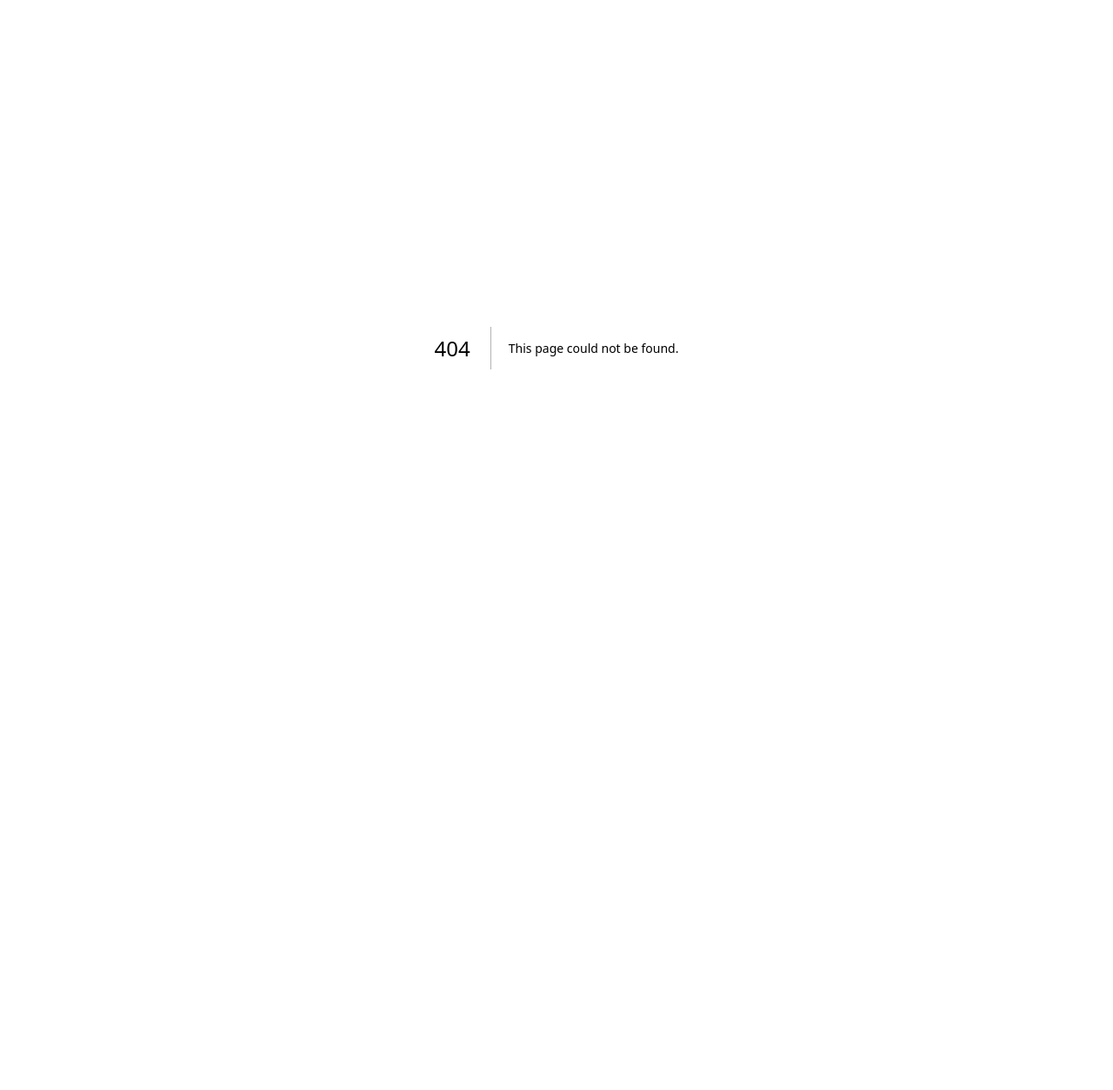
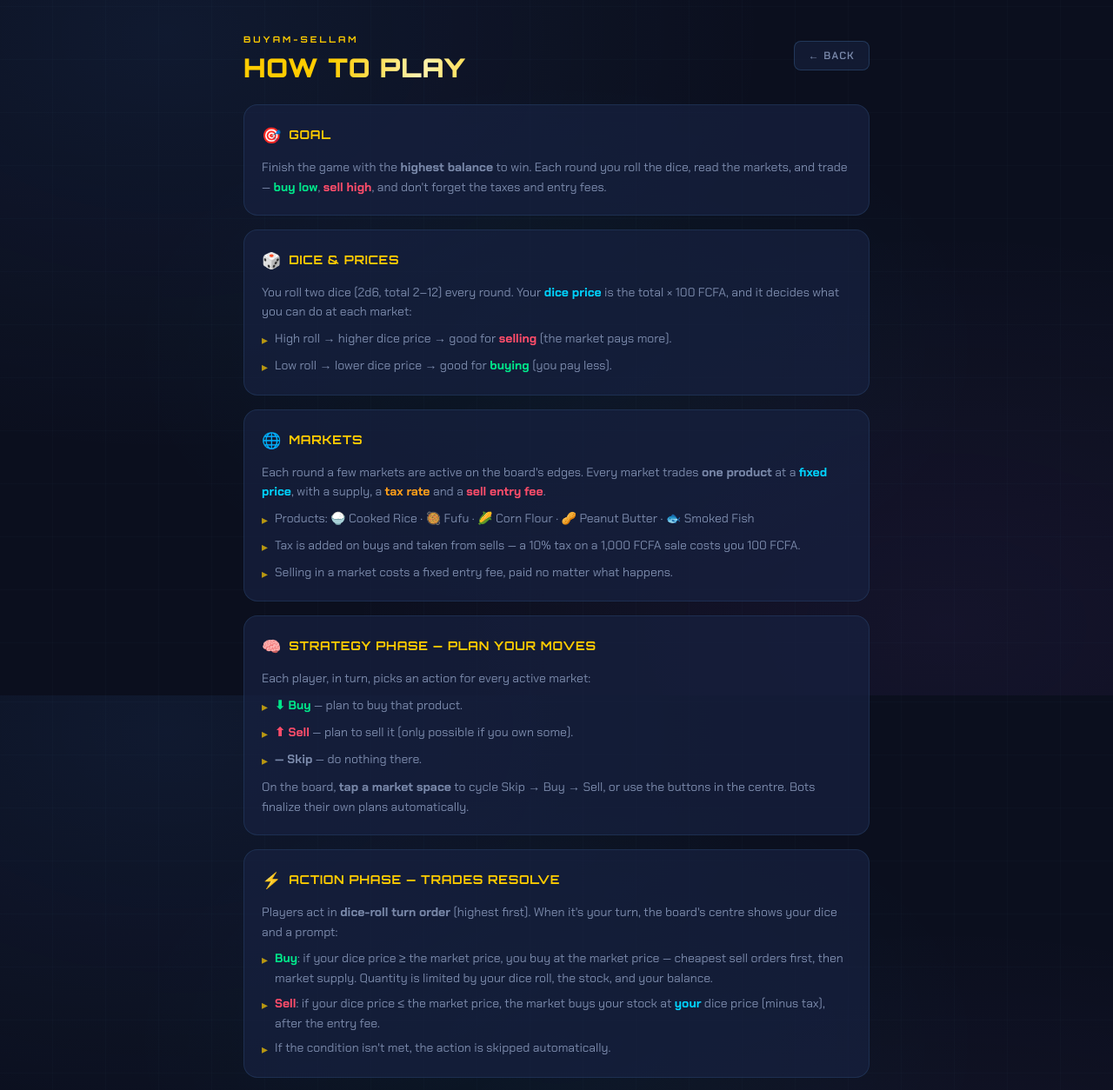
Before and after one commit to KameniAlexNea/buyam-sellam, a Next.js app in the folder frontend/: page /help in a window 1280 px wide. Before the commit this address had no page. Shown: the top 1254 px of the page at 87% size. Before the commit the page ends 800 px from the top, so only its background shows below. Built offline with nearby package versions, Linux system fonts and the light colour scheme.

Commit message:
feat: add the help button support

```diff
--- /dev/null
+++ b/frontend/app/help/page.tsx
@@ -0,0 +1,42 @@
+import type { Metadata } from "next";
+import Link from "next/link";
+import HelpContent from "@/components/HelpContent";
+
+export const metadata: Metadata = {
+  title: "How to Play — Buyam-Sellam",
+  description: "A structured guide to the Buyam-Sellam marketplace trading game.",
+};
+
+export default function HelpPage() {
+  return (
+    <div className="mx-auto max-w-3xl space-y-6 px-4 py-8 sm:px-6">
+      <header className="flex items-center justify-between gap-3">
+        <div>
+          <span className="font-display text-[10px] font-bold uppercase tracking-[0.3em] text-gold">
+            Buyam-Sellam
+          </span>
+          <h1 className="text-shimmer mt-1 font-display text-2xl font-black uppercase tracking-wide sm:text-3xl">
+            How to play
+          </h1>
+        </div>
+        <Link
+          href="/"
+          className="shrink-0 rounded-lg border border-[rgba(100,180,255,0.2)] bg-card/60 px-4 py-2 text-xs font-semibold uppercase tracking-widest text-dim transition-colors hover:border-gold/40 hover:text-gold"
+        >
+          ← Back
+        </Link>
+      </header>
+
+      <HelpContent />
+
+      <footer className="flex justify-center pb-6">
+        <Link
+          href="/"
+          className="rounded-xl bg-gold px-8 py-3 font-display text-sm font-black uppercase tracking-widest text-deep shadow-glow-gold transition-all hover:brightness-110 active:scale-95"
+        >
+          🎲 Back to the game
+        </Link>
+      </footer>
+    </div>
+  );
+}
--- a/frontend/components/GameBoard.tsx
+++ b/frontend/components/GameBoard.tsx
@@ -10,6 +10,7 @@ import { DIFFICULTY_META, phaseLabel } from "@/lib/format";
 import { buildSavedGame, saveGame } from "@/lib/storage";
 import Board from "./Board";
 import TurnTracker from "./TurnTracker";
+import HelpLink from "./HelpLink";
 import StrategyPanel from "./StrategyPanel";
 import ActionPanel from "./ActionPanel";
 import ResultsPanel from "./ResultsPanel";
@@ -232,6 +233,7 @@ export default function GameBoard({ gameId }: { gameId: string }) {
           <span className="rounded-lg border border-[rgba(100,180,255,0.2)] bg-card/60 px-3 py-1.5 font-display text-xs font-bold uppercase tracking-widest text-cyan">
             {phaseLabel(game.phase)}
           </span>
+          <HelpLink />
           <button
             type="button"
             onClick={() => setShowLog((v) => !v)}
--- /dev/null
+++ b/frontend/components/HelpContent.tsx
@@ -0,0 +1,181 @@
+"use client";
+
+function Section({
+  icon,
+  title,
+  children,
+}: {
+  icon: string;
+  title: string;
+  children: React.ReactNode;
+}) {
+  return (
+    <section className="rounded-2xl border border-[rgba(100,180,255,0.12)] bg-card/70 p-5">
+      <h3 className="flex items-center gap-2 font-display text-sm font-bold uppercase tracking-wider text-gold">
+        <span className="text-lg">{icon}</span> {title}
+      </h3>
+      <div className="mt-3 space-y-2 text-sm leading-relaxed text-dim">
+        {children}
+      </div>
+    </section>
+  );
+}
+
+function Bullet({ children }: { children: React.ReactNode }) {
+  return (
+    <li className="flex items-start gap-2">
+      <span className="mt-0.5 text-gold/70">▸</span>
+      <span>{children}</span>
+    </li>
+  );
+}
+
+export default function HelpContent() {
+  return (
+    <div className="space-y-4">
+      <Section icon="🎯" title="Goal">
+        <p>
+          Finish the game with the <b className="text-bright">highest balance</b> to win.
+          Each round you roll the dice, read the markets, and trade —{" "}
+          <b className="text-buy">buy low</b>, <b className="text-sell">sell high</b>, and
+          don't forget the taxes and entry fees.
+        </p>
+      </Section>
+
+      <Section icon="🎲" title="Dice & prices">
+        <p>
+          You roll two dice (2d6, total 2–12) every round. Your{" "}
+          <b className="text-cyan">dice price</b> is the total × 100 FCFA, and it decides
+          what you can do at each market:
+        </p>
+        <ul className="space-y-1.5">
+          <Bullet>
+            High roll → higher dice price → good for <b className="text-sell">selling</b>{" "}
+            (the market pays more).
+          </Bullet>
+          <Bullet>
+            Low roll → lower dice price → good for <b className="text-buy">buying</b>{" "}
+            (you pay less).
+          </Bullet>
+        </ul>
+      </Section>
+
+      <Section icon="🌐" title="Markets">
+        <p>
+          Each round a few markets are active on the board's edges. Every market trades{" "}
+          <b className="text-bright">one product</b> at a <b className="text-cyan">fixed price</b>,
+          with a supply, a <b className="text-amberc">tax rate</b> and a{" "}
+          <b className="text-sell">sell entry fee</b>.
+        </p>
+        <ul className="space-y-1.5">
+          <Bullet>Products: 🍚 Cooked Rice · 🥘 Fufu · 🌽 Corn Flour · 🥜 Peanut Butter · 🐟 Smoked Fish</Bullet>
+          <Bullet>
+            Tax is added on buys and taken from sells — a 10% tax on a 1,000 FCFA sale costs you 100 FCFA.
+          </Bullet>
+          <Bullet>
+            Selling in a market costs a fixed entry fee, paid no matter what happens.
+          </Bullet>
+        </ul>
+      </Section>
+
+      <Section icon="🧠" title="Strategy phase — plan your moves">
+        <p>
+          Each player, in turn, picks an action for every active market:
+        </p>
+        <ul className="space-y-1.5">
+          <Bullet>
+            <b className="text-buy">⬇ Buy</b> — plan to buy that product.
+          </Bullet>
+          <Bullet>
+            <b className="text-sell">⬆ Sell</b> — plan to sell it (only possible if you own some).
+          </Bullet>
+          <Bullet>
+            <b className="text-dim">— Skip</b> — do nothing there.
+          </Bullet>
+        </ul>
+        <p>
+          On the board, <b className="text-bright">tap a market space</b> to cycle
+          Skip → Buy → Sell, or use the buttons in the centre. Bots finalize their own plans
+          automatically.
+        </p>
+      </Section>
+
+      <Section icon="⚡" title="Action phase — trades resolve">
+        <p>
+          Players act in <b className="text-bright">dice-roll turn order</b> (highest first).
+          When it's your turn, the board's centre shows your dice and a prompt:
+        </p>
+        <ul className="space-y-1.5">
+          <Bullet>
+            <b className="text-buy">Buy</b>: if your dice price ≥ the market price, you buy at the
+            market price — cheapest sell orders first, then market supply. Quantity is limited by
+            your dice roll, the stock, and your balance.
+          </Bullet>
+          <Bullet>
+            <b className="text-sell">Sell</b>: if your dice price ≤ the market price, the market
+            buys your stock at <b className="text-cyan">your</b> dice price (minus tax), after the
+            entry fee.
+          </Bullet>
+          <Bullet>If the condition isn't met, the action is skipped automatically.</Bullet>
+        </ul>
+      </Section>
+
+      <Section icon="👥" title="Multi-player (hot-seat)">
+        <p>
+          Several humans can sit at the same table and share the screen. The{" "}
+          <b className="text-gold">turn ribbon</b> above the board always shows whose turn it is:
+          who has planned (✓), who's planning now (◌), and the action turn order with dice.
+          AI bots fill the remaining seats and play on their own.
+        </p>
+      </Section>
+
+      <Section icon="🤖" title="Bot strategies">
+        <ul className="space-y-1.5">
+          <Bullet>
+            <b className="text-bright">BuyLowSellHigh</b> — hunts profit margins (classic arbitrage).
+          </Bullet>
+          <Bullet>
+            <b className="text-bright">AggressiveBuyer</b> — buys everything, hoards stock.
+          </Bullet>
+          <Bullet>
+            <b className="text-bright">ConservativeTrader</b> — only trades on very favorable conditions.
+          </Bullet>
+          <Bullet>
+            <b className="text-bright">MarketSniper</b> — targets high-supply, low-price markets.
+          </Bullet>
+          <Bullet>
+            <b className="text-bright">Random</b> — picks at random (baseline).
+          </Bullet>
+        </ul>
+      </Section>
+
+      <Section icon="🗺️" title="Reading the board">
+        <ul className="space-y-1.5">
+          <Bullet>
+            <b className="text-bright">Corners</b> = each player's home base (token + balance).
+          </Bullet>
+          <Bullet>
+            <b className="text-bright">Edges</b> = the active market spaces (icon, name, price).
+          </Bullet>
+          <Bullet>
+            <b className="text-bright">Centre</b> = the dice, the message, and the controls.
+          </Bullet>
+          <Bullet>
+            The active player gets a <b className="text-gold">PLANNING / TRADING</b> badge on their
+            corner, and their token moves onto the market they're trading at.
+          </Bullet>
+        </ul>
+      </Section>
+
+      <Section icon="💾" title="Save & resume">
+        <p>
+          Your game is saved in your browser. If you leave and come back, the lobby offers{" "}
+          <b className="text-bright">▶ Continue</b> for a running game (or{" "}
+          <b className="text-bright">View results</b> after it ends). When it's over you can{" "}
+          <b className="text-bright">♻️ Rematch</b> with the same table or start a{" "}
+          <b className="text-bright">🏠 New Game</b>.
+        </p>
+      </Section>
+    </div>
+  );
+}
--- /dev/null
+++ b/frontend/components/HelpLink.tsx
@@ -0,0 +1,19 @@
+"use client";
+
+import Link from "next/link";
+
+interface HelpLinkProps {
+  className?: string;
+}
+
+/** A small "Help" button that opens the how-to-play page. */
+export default function HelpLink({ className }: HelpLinkProps) {
+  return (
+    <Link
+      href="/help"
+      className={`inline-flex items-center gap-1.5 rounded-lg border border-[rgba(100,180,255,0.2)] bg-card/60 px-3 py-1.5 text-xs font-semibold uppercase tracking-widest text-dim transition-colors hover:border-gold/40 hover:text-gold ${className ?? ""}`}
+    >
+      ❓ Help
+    </Link>
+  );
+}
--- a/frontend/components/Lobby.tsx
+++ b/frontend/components/Lobby.tsx
@@ -6,6 +6,7 @@ import { api, ApiError } from "@/lib/api";
 import type { Difficulty, StrategyInfo } from "@/lib/types";
 import { buildSavedGame, clearGame, loadGame, saveGame, type SavedGame } from "@/lib/storage";
 import Dice from "./Dice";
+import HelpLink from "./HelpLink";
 
 const DIFFICULTIES: { value: Difficulty; label: string; blurb: string; cash: number; active: string }[] = [
   {
@@ -182,6 +183,14 @@ export default function Lobby() {
 
   return (
     <div className="mx-auto max-w-6xl space-y-8 px-4 py-10 sm:px-6">
+      {/* Top bar */}
+      <div className="flex items-center justify-between">
+        <span className="font-display text-[11px] font-bold uppercase tracking-[0.4em] text-gold/70">
+          🎲 Marketplace Trading Game
+        </span>
+        <HelpLink />
+      </div>
+
       {/* Hero */}
       <section className="relative overflow-hidden rounded-3xl border-2 border-gold/20 bg-gradient-to-br from-card via-board to-deep px-6 py-12 text-center shadow-card">
         <span className="font-display text-[11px] font-bold uppercase tracking-[0.4em] text-gold">
```
